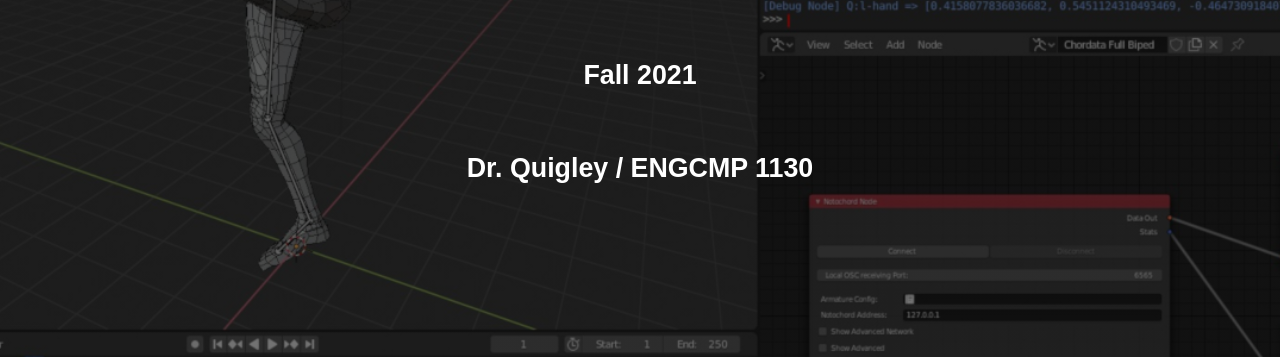
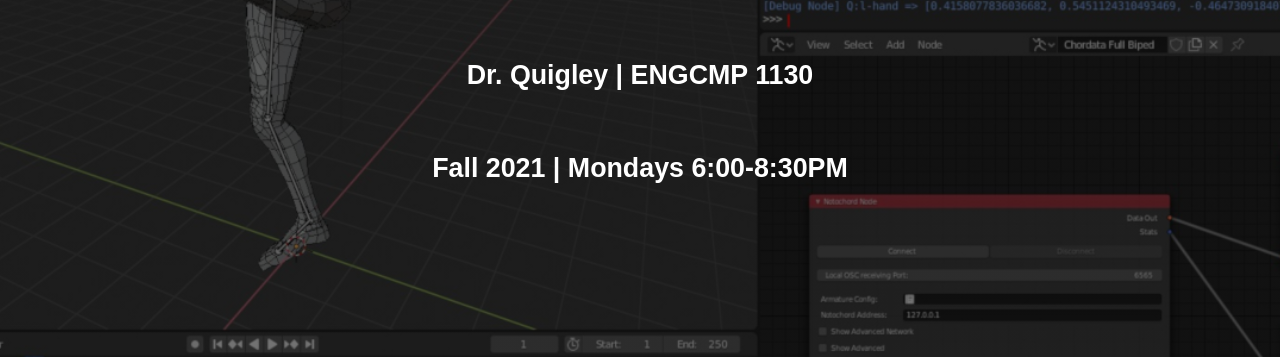
Before and after one commit to sjquigley/advanced-projects-in-digital-composition, a plain HTML site: page index.html in a window 1280 px wide. Shown: the part 443-802 px from the top of the page. Drawn offline with Linux system fonts and the light colour scheme.

Commit message:
Add files via upload

```diff
--- a/index.html
+++ b/index.html
@@ -16,8 +16,8 @@
 <div class="hero-image">
   <div class="hero-text">
       <h1>Projects in Digital Composition</h1>
-        <h6>Fall 2021</h6>
-      <h6>Dr. Quigley / ENGCMP 1130</h6>
+      <h6>Dr. Quigley | ENGCMP 1130</h6>
+        <h6>Fall 2021 | Mondays 6:00-8:30PM</h6>
   </div>
 </div>
 
```
